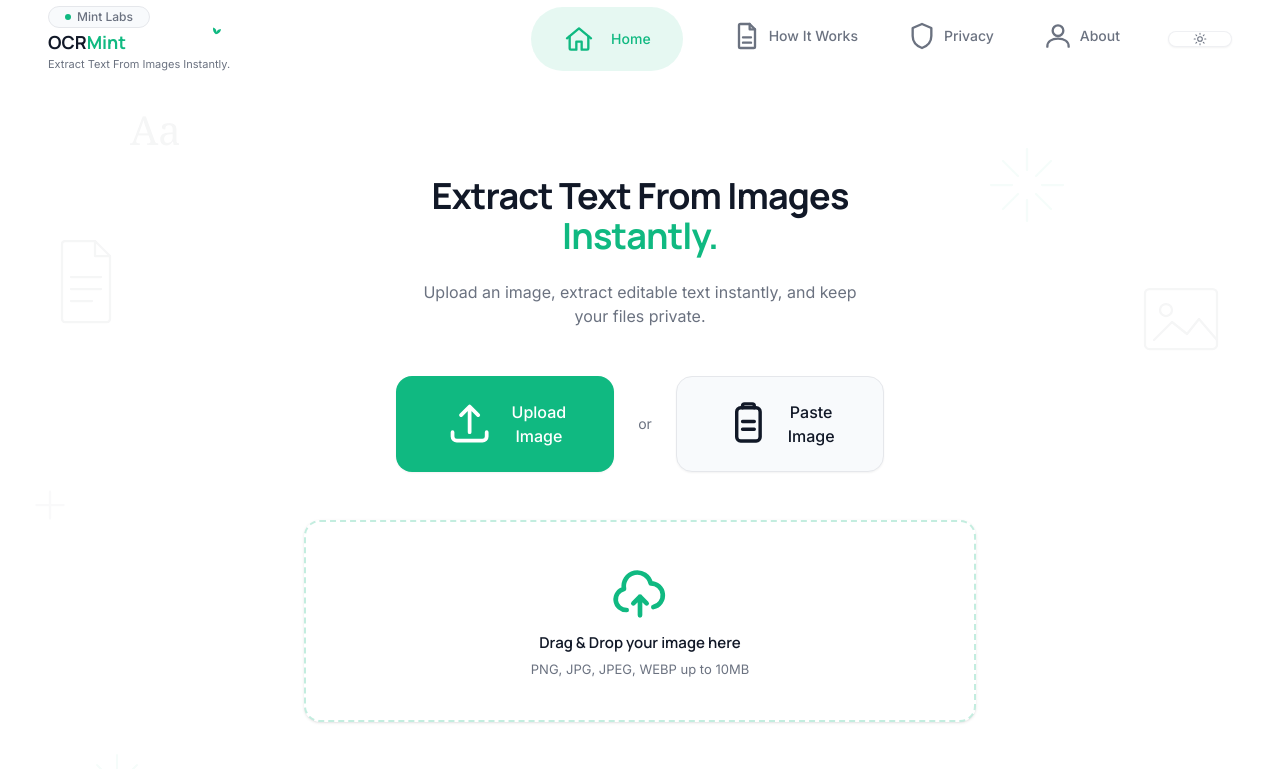
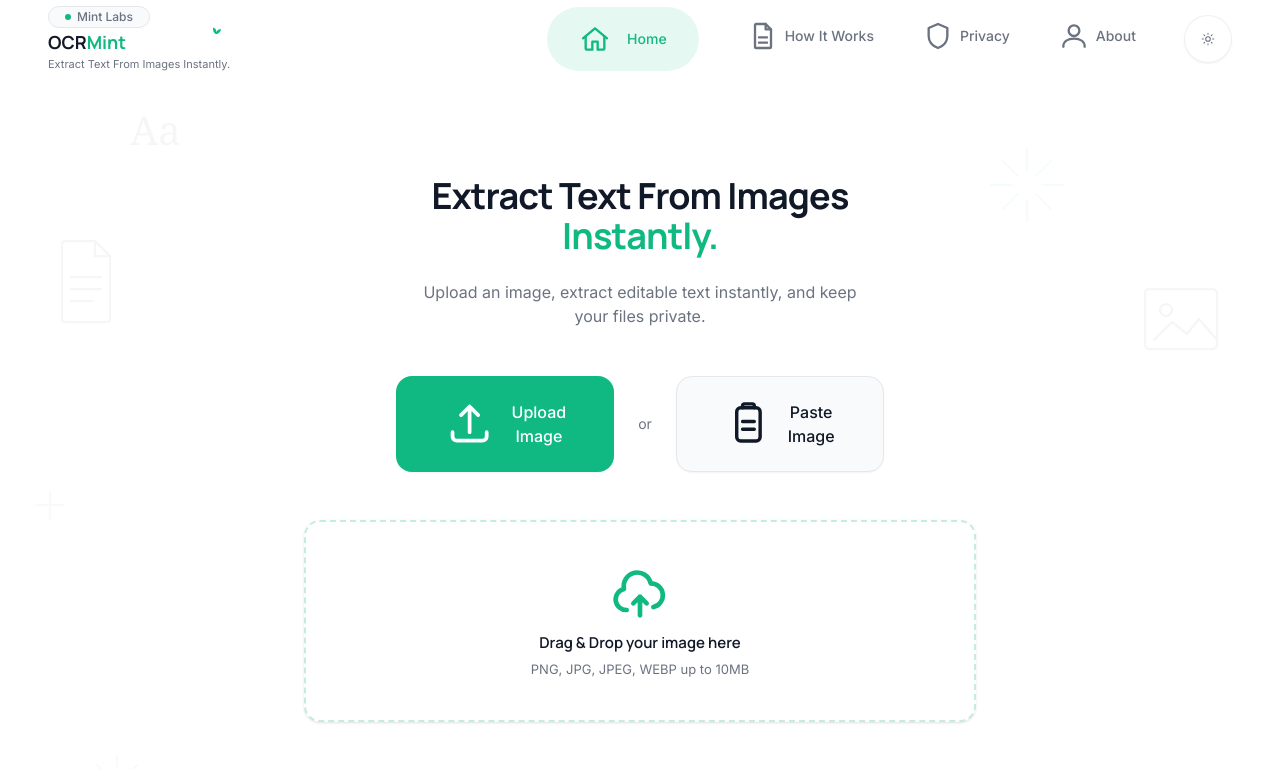
Before and after one commit to antrakumari0p/OCRMint, a React (Vite) app: page / in a window 1280 px wide. Shown: the top 769 px of the page. Built offline with nearby package versions, Linux system fonts and the light colour scheme.

Commit message:
modified:   src/components/layout/ThemeToggle.tsx

```diff
--- a/src/components/layout/ThemeToggle.tsx
+++ b/src/components/layout/ThemeToggle.tsx
@@ -20,7 +20,7 @@ export function ThemeToggle({ className, ...props }: ThemeToggleProps) {
       aria-pressed={isDark}
       onClick={toggleTheme}
       className={cn(
-        "inline-flex 8 w-8 shrink-0 items-center justify-center rounded-full border border-border/60 bg-background text-text-secondary shadow-sm",
+        "inline-flex h-6 w-6 shrink-0 items-center justify-center rounded-full border border-border/60 bg-background text-text-secondary shadow-sm",
         "transition duration-200 ease-in-out :bg-hover:bg-primary/10 hover:text-primary",
         "focus-visible:outline-none focus-visible:ring-2 focus-visible:ring-primary focus-visible:ring-offset-2",
         className
```
